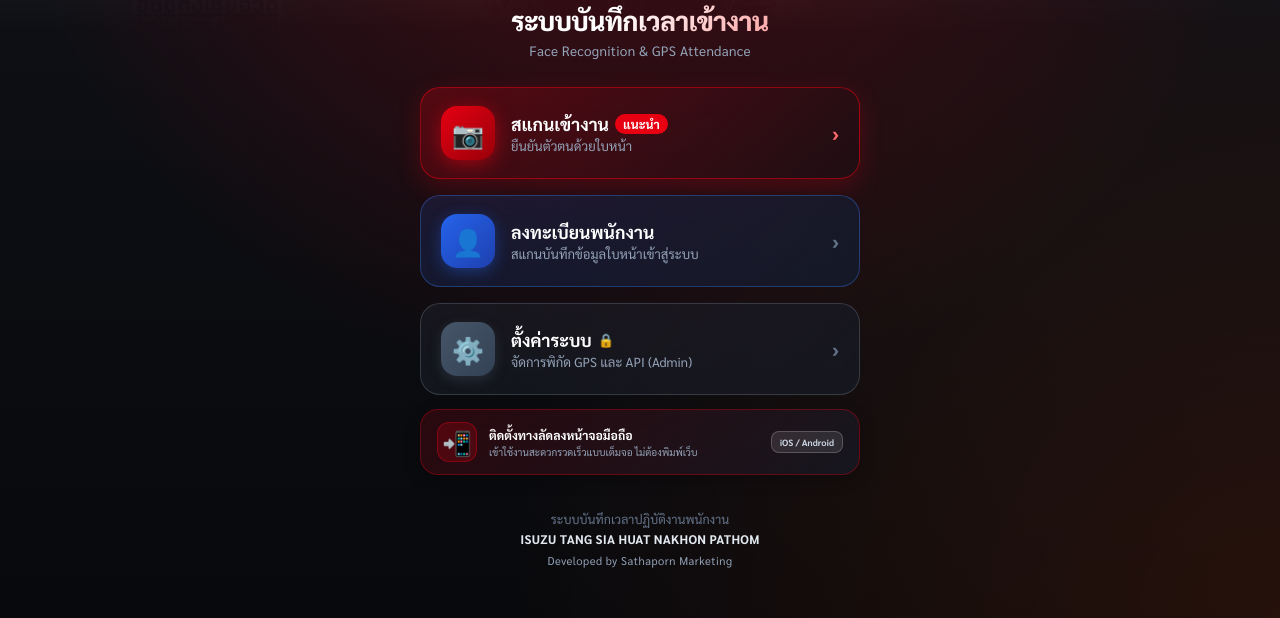
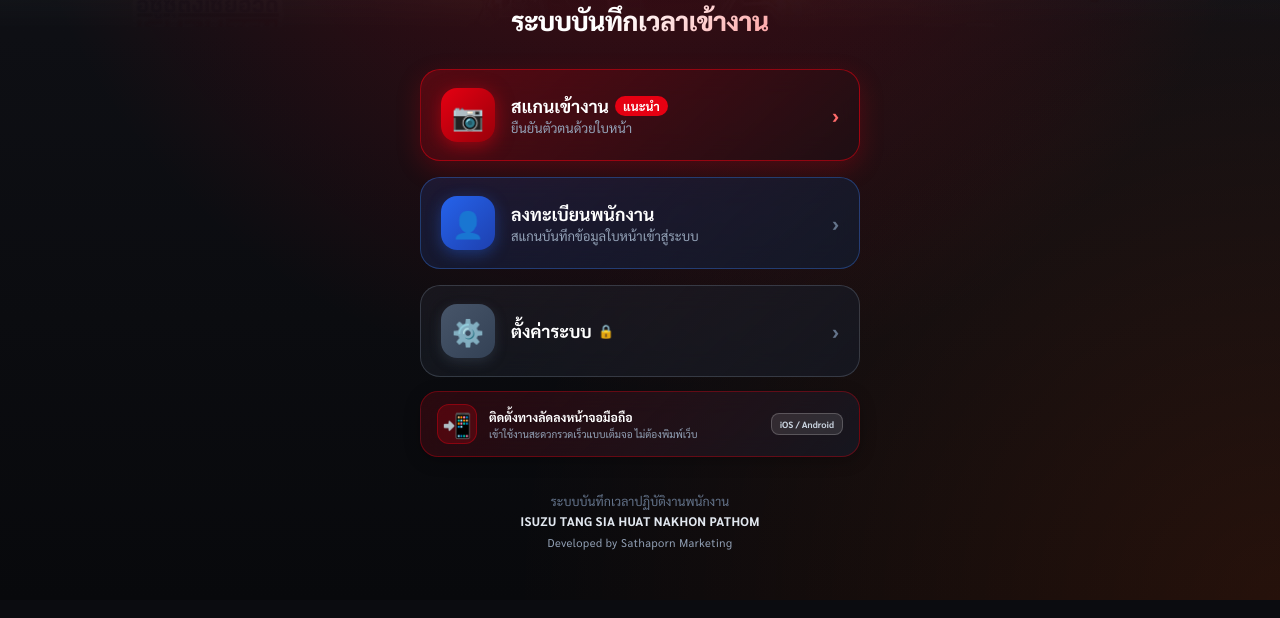
Before and after one commit to 9sathapornoffice-droid/FaceMkt, a plain HTML site: page index.html in a window 1280 px wide. Shown: the part 248-866 px from the top of the page. Drawn offline with Linux system fonts and the light colour scheme.

Commit message:
refactor: remove subtitle and card description text in index page

```diff
--- a/index.html
+++ b/index.html
@@ -744,7 +744,7 @@
       <img src="img/biturbo-logo.png" alt="ISUZU BiTurbo" class="biturbo-badge" onerror="this.style.display='none'">
       <div class="tsh-tag">ISUZU TSH • อีซูซุตั้งเซียฮวด</div>
       <h1>ระบบบันทึกเวลาเข้างาน</h1>
-      <p class="subtitle">Face Recognition &amp; GPS Attendance</p>
+      <p class="subtitle"></p>
     </div>
 
     <div id="apiWarning" class="api-warning">
@@ -779,7 +779,7 @@
         <div class="card-icon">⚙️</div>
         <div class="card-text">
           <div class="card-title">ตั้งค่าระบบ <span style="font-size:0.75em; color:#94a3b8;">🔒</span></div>
-          <div class="card-desc">จัดการพิกัด GPS และ API (Admin)</div>
+          <div class="card-desc"></div>
         </div>
         <span class="card-arrow">›</span>
       </a>
```
